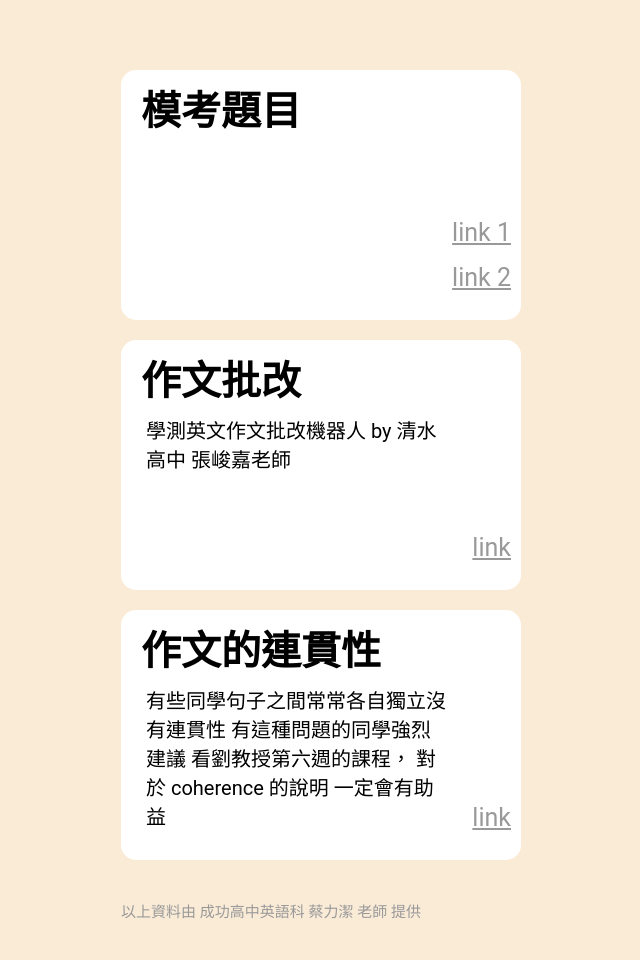
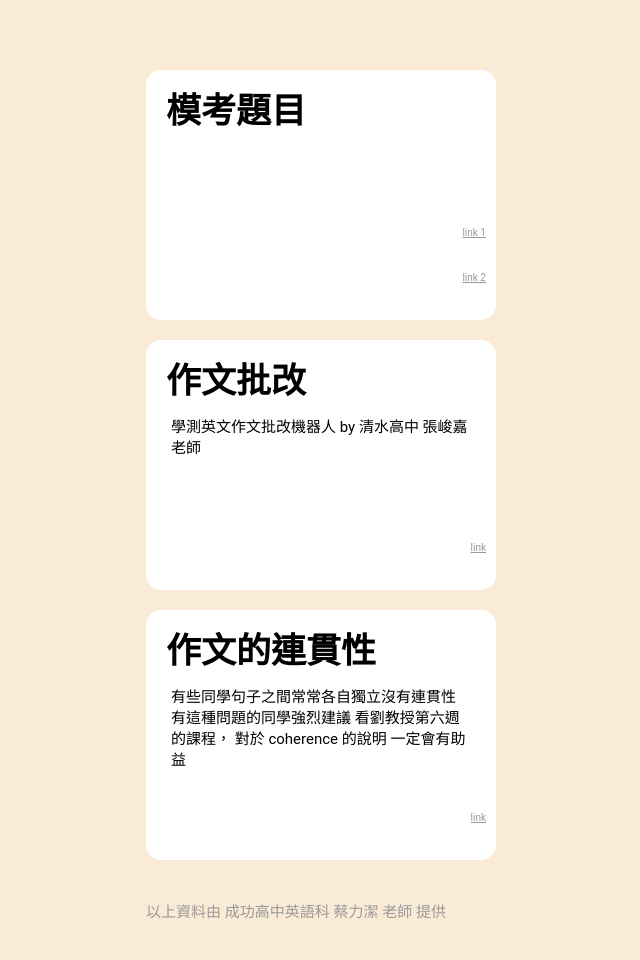
Before and after one commit to mwku/ourenglishcornersince2020, a plain HTML site: page index.html in a window 1280 px wide. Shown: the whole page, without its empty margins (319-959 px from the left). Drawn offline with Linux system fonts and the light colour scheme.

Commit message:
Update main.css

```diff
--- a/static/css/main.css
+++ b/static/css/main.css
@@ -8,12 +8,12 @@ body{
 .index{
     display: flex;
     justify-content: center;
-    width: 400px;
+    width: 350px;
     flex-direction: column;
 }
 .block{
     background-color: #ffffff;
-    width: 400px;
+    width: 350px;
     height: 250px;
     border-radius: 15px;
     margin-top: 20px;
@@ -23,12 +23,12 @@ body{
     position: absolute;
     top: 0;
     left: 0;
-    width: 400px;
+    width: 350px;
     height: 75px;
     display: flex;
     align-items: center;
     padding-left: 20px;
-    font: bold 40px Roboto, sans-serif   ;
+    font: bold 35px Roboto, sans-serif   ;
 }
 .link{
     position: absolute;
@@ -39,7 +39,7 @@ body{
     display: flex;
     align-items: center;
     justify-content: end;
-    font:  25px Roboto, sans-serif ;
+    font:  10px Roboto, sans-serif ;
     color: #999;
 }
 .text{
@@ -50,7 +50,7 @@ body{
     height: 100px;
     display: flex;
     align-items: start;
-    font:  20px Roboto, sans-serif ;
+    font:  15px Roboto, sans-serif ;
 }
 .info{
     color: #999;
```
